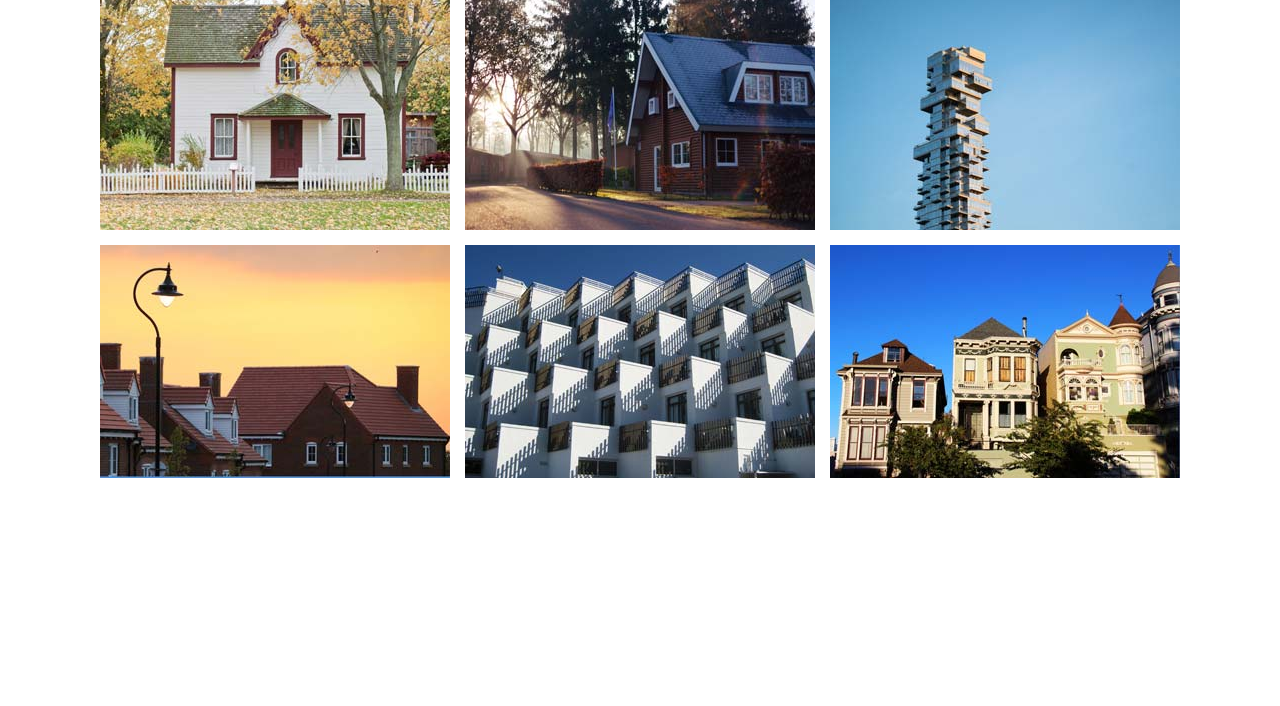
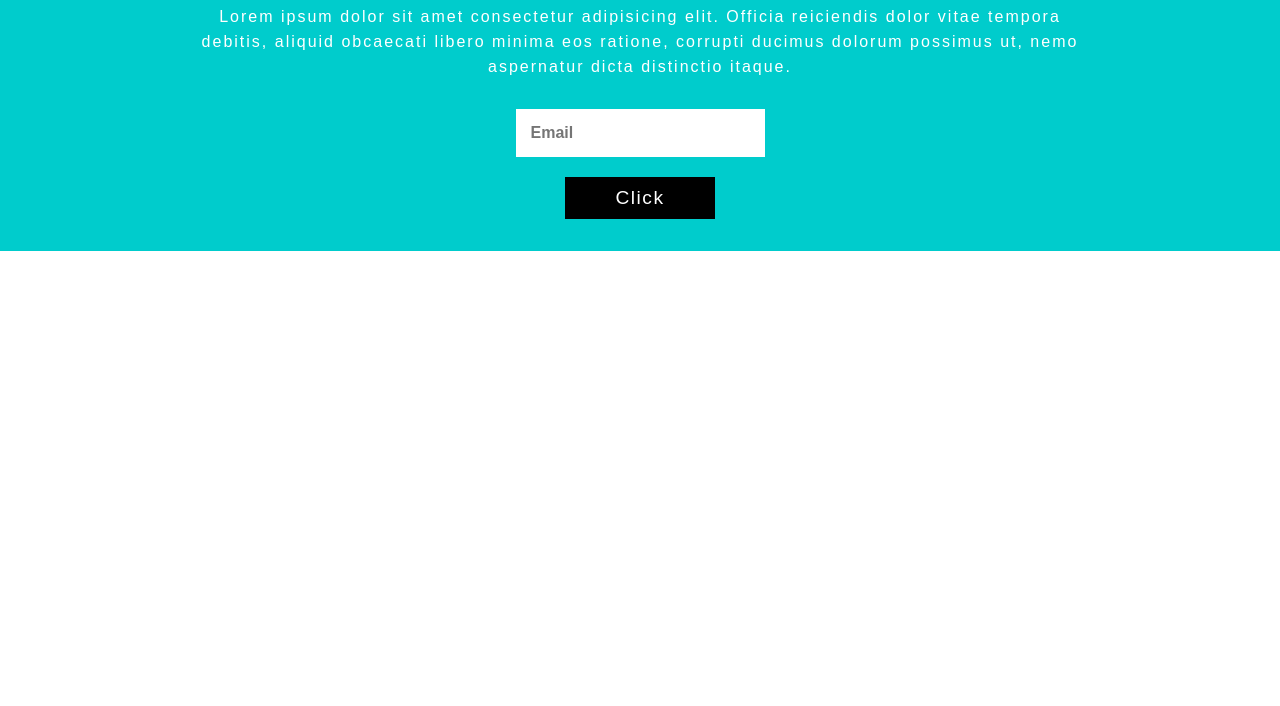
Before and after one commit to tyler4web/khoa2_chuong4_buiQuocTrieu, a plain HTML site: page index.html in a window 1280 px wide. Shown: the part 94-800 px from the top of the page. Drawn offline with nearby package versions, Linux system fonts and the light colour scheme.

Commit message:
finish subsribe section

```diff
--- a/css/index.css
+++ b/css/index.css
@@ -280,3 +280,52 @@ nav a {
   grid-template-rows: repeat(2, 1fr);
   gap: 15px;
 }
+
+/* SUBSCRIBE */
+#subscribe {
+  padding: 2rem 0;
+  background-color: hsl(180, 100%, 40%);
+  text-align: center;
+  display: grid;
+  margin-bottom: 30px;
+}
+
+.subscribe__content {
+  width: 70%;
+  margin: 0 auto;
+  color: white;
+}
+
+.subscribe__content p {
+  padding-bottom: 30px;
+}
+
+.subscribe__content form {
+  display: flex;
+  flex-direction: column;
+  width: 70%;
+  margin: 0 auto;
+  justify-content: center;
+  align-items: center;
+}
+.subscribe__content form input {
+  font-size: 1rem;
+  font-weight: 600;
+  padding: 15px;
+  display: block;
+  font-size: 1rem;
+  font-weight: 600;
+  transition: all 0.5s;
+  margin-bottom: 20px;
+  border: none;
+}
+.subscribe__content button {
+  font-size: 1.2rem;
+  padding: 10px 20px;
+  background-color: black;
+  color: white;
+  font-weight: 500;
+  letter-spacing: 1.5px;
+  border: none;
+  width: 150px;
+}
--- a/index.html
+++ b/index.html
@@ -186,7 +186,7 @@
         </div>
       </div>
     </section> -->
-    <section id="portfolio">
+    <!-- <section id="portfolio">
       <h2>Portfolio</h2>
       <div class="portfolio__gallery">
         <img src="./img/img1.jpg" alt="img1" />
@@ -196,8 +196,22 @@
         <img src="./img/img5.jpg" alt="img5" />
         <img src="./img/img6.jpg" alt="img6" />
       </div>
+    </section> -->
+    <section id="subscribe">
+      <h2>Subscribe</h2>
+      <div class="subscribe__content">
+        <p>
+          Lorem ipsum dolor sit amet consectetur adipisicing elit. Officia
+          reiciendis dolor vitae tempora debitis, aliquid obcaecati libero
+          minima eos ratione, corrupti ducimus dolorum possimus ut, nemo
+          aspernatur dicta distinctio itaque.
+        </p>
+        <form action="">
+          <input type="email" placeholder="Email" />
+          <button>Click</button>
+        </form>
+      </div>
     </section>
-    <section id="subscribe"></section>
     <section id="agent"></section>
     <section id="contact"></section>
     <footer></footer>
```
